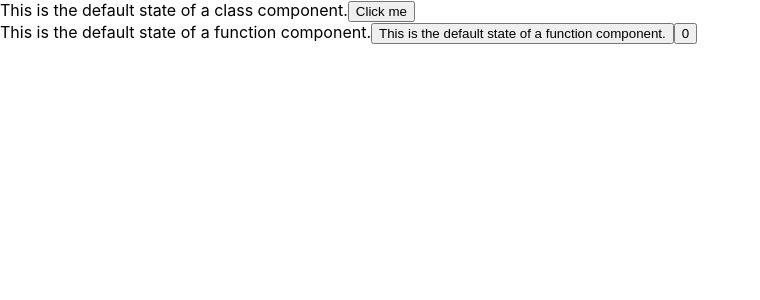
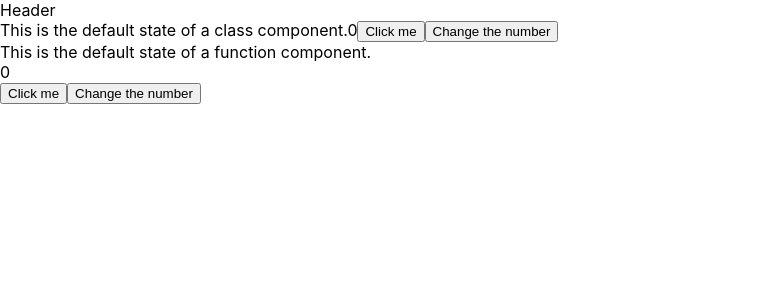
Before and after one commit to MS-Cinti/w14-practice, a React (Create React App) app: page / in a window 1280 px wide. Shown: the top 300 px of the page, without its empty margins (0-760 px from the left). Built offline with nearby package versions, Linux system fonts and the light colour scheme.

Commit message:
added key2, setKey2

```diff
--- a/src/components/ButtonWithClass.jsx
+++ b/src/components/ButtonWithClass.jsx
@@ -4,14 +4,17 @@ class ButtonWithClass extends Component {
   constructor(){
     super()
     this.state = {
-        key1: "This is the default state of a class component."
+        key1: "This is the default state of a class component.",
+        key2: 0
     }
   }
     render() {
         return (
             <div>
                 {this.state.key1}
+                {this.state.key2}
                 <button onClick={ () => this.setState({key1: "Class component clicked!"}) }>Click me</button>
+                <button onClick={ () => this.setState({key2: 1}) }>Change the number</button>
             </div>
         );
     }
--- a/src/components/ButtonWithHooks.jsx
+++ b/src/components/ButtonWithHooks.jsx
@@ -5,14 +5,12 @@ function ButtonWithHooks() {
     const [key2, setKey2] = useState(0)
 
     return (
-        <div>{ key1 }
-            <button onClick={ () => setKey1("Function component clicked.") }>
-                { key1 }
-            </button>
-            <button onClick={ () => setKey2(1) }>
-                { key2 }
-            </button>
-        </div>
+        <>
+            <div>{ key1 }</div>
+            <div>{ key2 }</div>
+            <button onClick={ () => setKey1("Function component clicked.") }>Click me</button>
+            <button onClick={ () => setKey2(2) }>Change the number</button>
+        </>
     );
 }
 
--- /dev/null
+++ b/src/components/Header.jsx
@@ -0,0 +1,9 @@
+import React from 'react'
+
+function Header() {
+  return (
+    <div>Header</div>
+  )
+}
+
+export default Header
--- a/src/index.js
+++ b/src/index.js
@@ -3,10 +3,12 @@ import ReactDOM from 'react-dom/client';
 import './index.css';
 import ButtonWithClass from './components/ButtonWithClass';
 import ButtonWithHooks from './components/ButtonWithHooks';
+import Header from './components/Header';
 
 const root = ReactDOM.createRoot(document.getElementById('root'));
 root.render(
   <React.StrictMode>
+    <Header />
     <ButtonWithClass />
     <ButtonWithHooks />
   </React.StrictMode>
```
